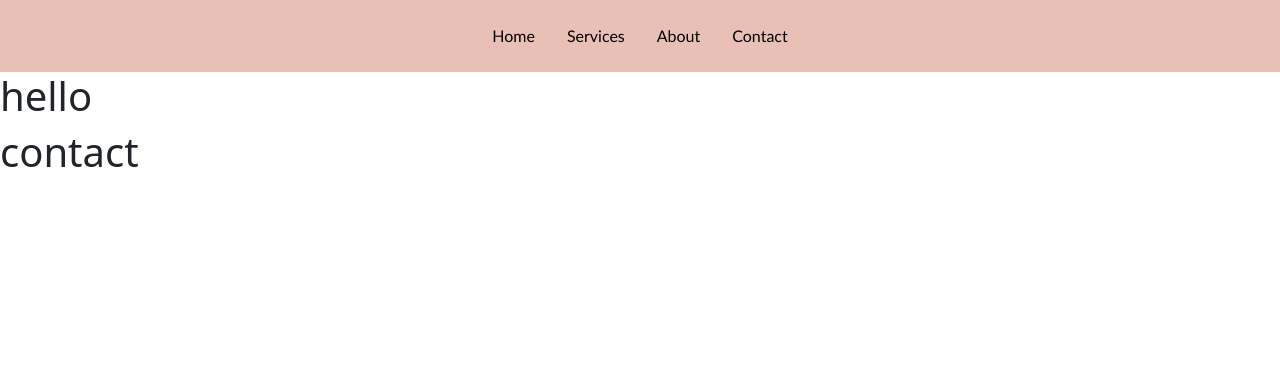
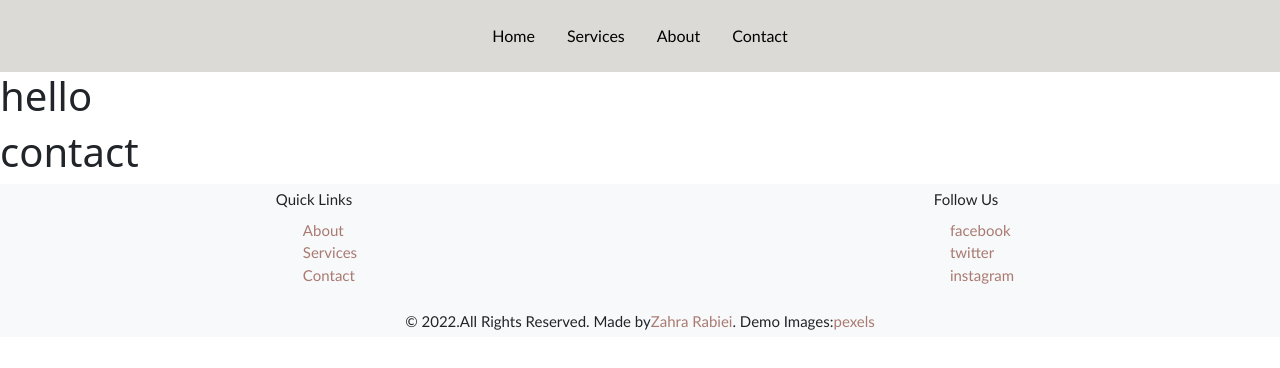
Before and after one commit to Zahra947/services, a React (Create React App) app: page /contact in a window 1280 px wide. Shown: the top 368 px of the page. Built offline with nearby package versions, Linux system fonts and the light colour scheme.

Commit message:
added footer component all pages will have foter component

```diff
--- a/src/App.js
+++ b/src/App.js
@@ -4,10 +4,10 @@ import Header from "./pages/Header";
 import About from "./pages/About";
 import Contact from "./pages/Contact";
 import Services from "./pages/Services";
+import Footer from "./pages/Footer";
 import "./styles/Header.scss";
 import "./styles/Home.scss";
 import "./styles/style.css";
-//import hero_1 from "./media/hero_1.jpg";
 
 export default function App() {
   //this function is the homepage that is designed here
@@ -44,48 +44,6 @@ export default function App() {
             <Link to="/About">Why choose us.</Link>
           </div>
         </div>
-        <div>
-          <div className="row bg-light footer">
-            <div className="col-6 d-flex justify-content-sm-center p-1">
-              Quick Links
-            </div>
-            <div className="col-6 d-flex justify-content-sm-center p-1">
-              Follow Us
-            </div>
-            <div className="col-6 d-flex justify-content-sm-center p-1">
-              <ul className="liststyle">
-                <li>
-                  <Link to="/About">About</Link>
-                </li>
-                <li>
-                  <Link to="/Services">Services</Link>
-                </li>
-                <li>
-                  <Link to="/Contact">Contact</Link>
-                </li>
-              </ul>
-            </div>
-            <div className="col-6 d-flex justify-content-sm-center p-1">
-              <ul className="liststyle">
-                <li>
-                  <a href="https://www.facebook.com">facebook</a>
-                </li>
-                <li>
-                  <a href="https://www.twitter.com">twitter</a>
-                </li>
-                <li>
-                  <a href="https://www.instagram.com">instagram</a>
-                </li>
-              </ul>
-            </div>
-          </div>
-          <div className="row bg-light footer">
-            <div className="col d-flex align-items-sm-center justify-content-sm-center p-1">
-              © 2022.All Rights Reserved. Made by Zahra Rabiei. Demo Images:
-              <a href="https://www.pexels.com/">pexels</a>
-            </div>
-          </div>
-        </div>
       </div>
     );
   };
@@ -98,6 +56,7 @@ export default function App() {
         <Route path="/about" element={<About />} />
         <Route path="/contact" element={<Contact />} />
       </Routes>
+      <Footer />
     </Router>
   );
 }
--- /dev/null
+++ b/src/pages/Footer.js
@@ -0,0 +1,55 @@
+import React from "react";
+import { Link } from "react-router-dom";
+
+import "../styles/Home.scss";
+import "../styles/style.css";
+
+export default function Footer() {
+  return (
+    <div>
+      <div className="row bg-light footer">
+        <div className="col-6 d-flex justify-content-sm-center p-1">
+          Quick Links
+        </div>
+        <div className="col-6 d-flex justify-content-sm-center p-1">
+          Follow Us
+        </div>
+        <div className="col-6 d-flex justify-content-sm-center p-1">
+          <ul className="liststyle">
+            <li>
+              <Link to="/About">About</Link>
+            </li>
+            <li>
+              <Link to="/Services">Services</Link>
+            </li>
+            <li>
+              <Link to="/Contact">Contact</Link>
+            </li>
+          </ul>
+        </div>
+        <div className="col-6 d-flex justify-content-sm-center p-1">
+          <ul className="liststyle">
+            <li>
+              <a href="https://www.facebook.com">facebook</a>
+            </li>
+            <li>
+              <a href="https://www.twitter.com">twitter</a>
+            </li>
+            <li>
+              <a href="https://www.instagram.com">instagram</a>
+            </li>
+          </ul>
+        </div>
+      </div>
+      <div className="row bg-light footer">
+        <div className="col d-flex align-items-sm-center justify-content-sm-center p-1">
+          © 2022.All Rights Reserved. Made by{" "}
+          <a href="https://infallible-brown-4c7ef9.netlify.app/">
+            Zahra Rabiei
+          </a>
+          . Demo Images: <a href="https://www.pexels.com/">pexels</a>
+        </div>
+      </div>
+    </div>
+  );
+}
--- a/src/styles/variables.scss
+++ b/src/styles/variables.scss
@@ -10,4 +10,4 @@ $main-fcolor:black;
 
 /*background colors*/
 $footer-bg:#F8F9FA;
-$header-bg:#E8C0B6;
+$header-bg:#DCDAD7;
```
